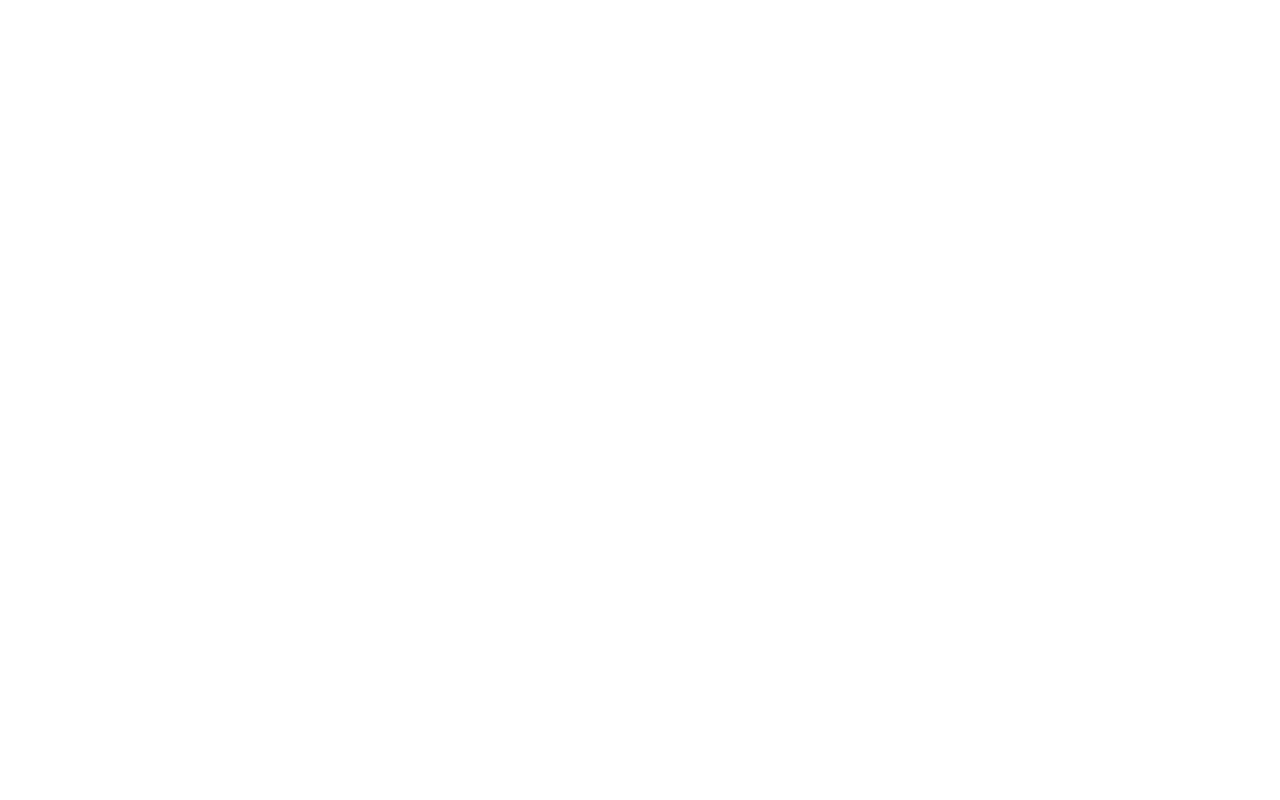
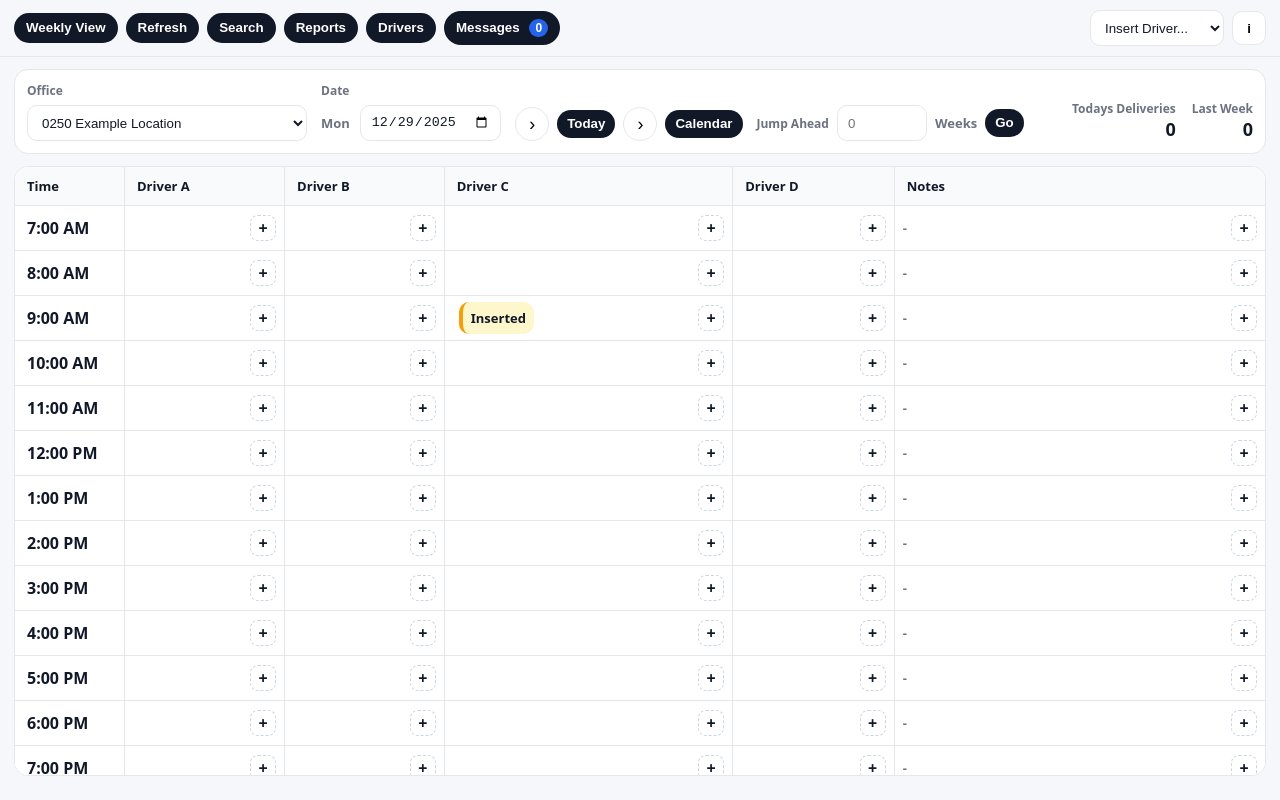
Before and after one commit to xTfTV/Scheduling_app, a website: page HTML/index.html in a window 1280 px wide. Drawn offline with Linux system fonts and the light colour scheme.

Commit message:
Creating the static layout for the index.html page to add deliveries

```diff
--- a/HTML/index.html
+++ b/HTML/index.html
@@ -3,10 +3,87 @@
 <head>
     <meta charset="UTF-8">
     <meta name="viewport" content="width=device-width, initial-scale=1.0">
-    <title>Scheduling app</title>
-    <link rel="stylesheet" href="/Scheduling_App/Styles/styles.css">
+    <title>Delivery Scheduling</title>
+    <link rel="stylesheet" href="../Styles/styles.css">
 </head>
 <body>
-    <script src="/Scheduling_App/JS/index.js"></script>
+    <header class="topbar">
+        <div class="topbar-left">
+            <button class="pill is-active">Weekly View</button>
+            <button class="pill">Refresh</button>
+            <button class="pill">Search</button>
+            <button class="pill">Reports</button>
+            <button class="pill">Drivers</button>
+            <button class="pill">Messages <span class="badge">0</span></button>
+        </div>
+        <div class="topbar-right">
+            <select class="select">
+                <option selected>Insert Driver...</option>
+                <option>Driver: John D</option>
+                <option>Driver: Sarah K</option>
+            </select>
+            <button class="icon-btn" title="Info" aria-label="Info">i</button>
+        </div>
+    </header>
+    <!-- Filters out the rows -->
+     <section class="controls">
+        <div class="controls-row">
+            <div class="controls-group">
+                <label class="label">Office</label>
+                <select class="select wide">
+                    <option selected>0250 Example Location</option>
+                    <option>0100 Another Location</option>
+                </select>
+            </div>
+            <div class="controls-group">
+                <label class="label">Date</label>
+                <div class="datewrap">
+                    <span class="muted">Mon</span>
+                    <input class="input" type="date" value="2025-12-29" />
+                </div>
+            </div>
+            <div class="controls-group controls-group-inline">
+                <button class="chip" aria-label="Previous day">›</button>
+                <button class="pill small">Today</button>
+                <button class="chip" aria-label="Next Day">›</button>
+                <button class="pill small">Calendar</button>
+            </div>
+            <div class="controls-group controls-group-inline">
+                <label class="label">Jump Ahead</label>
+                <input class="input short" type="number" min="0" placeholder="0" />
+                <span class="muted">Weeks</span>
+                <button class="pill small">Go</button>
+            </div>
+            <div class="controls-stats">
+                <div class="stat">
+                    <div class="stat-label">Todays Deliveries</div>
+                    <div class="stat-value">0</div>
+                </div>
+                <div class="stat">
+                    <div class="stat-label">Last Week</div>
+                    <div class="stat-value">0</div>
+                </div>
+            </div>
+        </div>
+     </section>
+     <!-- Schedule Grid -->
+      <main class="page">
+        <div class="gridwrap">
+            <table class="schedule" aria-label="Delivery schedule grid">
+                <thead>
+                    <tr>
+                        <th class="sticky-col">Time</th>
+                        <th>Driver A</th>
+                        <th>Driver B</th>
+                        <th>Driver C</th>
+                        <th>Driver D</th>
+                        <th class="right-col">Notes</th>
+                    </tr>
+                </thead>
+                <tbody id="scheduleBody"></tbody>
+            </table>
+        </div>
+      </main>
+    <script src="/JS/index.js"></script>
 </body>
 </html>
--- a/JS/index.js
+++ b/JS/index.js
@@ -0,0 +1,79 @@
+// Layout Grid Generator
+
+const drivers = ["Driver A", "Driver B", "Driver C", "Driver D"];
+const startHour = 7;
+const endHour = 20;
+const intervalMinutes = 60;
+
+function formatTime(h24, m) {
+    const ampm = h24 >= 12 ? "PM" : "AM";
+    const h12raw = h24 % 12;
+    const h12 = h12raw === 0 ? 12 : h12raw;
+    const mm = String(m).padStart(2, "0");
+    return `${h12}:${mm} ${ampm}`;
+}
+
+function buildTimes() {
+    const times = [];
+
+    // 7AM through 7PM
+    for (let h = startHour; h < endHour; h++) {
+        for (let m = 0; m < 60; m+= intervalMinutes) {
+            times.push({ h, m, label: formatTime(h, m) });
+        }
+    }
+
+    // Cut off at 8pm exactly
+    times.push({ h: endHour, m: 0, label: formatTime(endHour, 0) });
+
+    return times;
+}
+
+function renderGrid() {
+    const tbody = document.getElementById("scheduleBody");
+    const times =  buildTimes();
+
+    tbody.innerHTML = times.map((t, rowIdx) => {
+        const timeKey = `${String(t.h).padStart(2, "0")}:${String(t.m).padStart(2, "0")}`;
+
+        // Visual demo only
+        const demoBooked = (t.h === 9 && t.m === 0);
+
+        const driverCells = drivers.map((d, colIdx) =>{
+            const cellId = `slot-${timeKey}-${colIdx}`;
+
+            return `
+                <td>
+                    <div class="slot" data-time="${timeKey}" data-driver="${d}">
+                        ${demoBooked && colIdx === 2 ?  `<div class="booked">Inserted</div>` :  ``}
+                        <a class="slot-link" href="#" aria-label="Create Delivery" data-slot="${cellId}">+</a>
+                    </div>
+                </td>
+            `;
+        }).join("");
+
+        return `
+            <tr>
+                <td class="time">${t.label}</td>
+                ${driverCells}
+                <td class="right-col">
+                    <div class="slot">
+                        <span class="muted">-</span>
+                        <a class="slot-link" href="#" aria-label="Add note">+</a>
+                    </div>
+                </td>
+            </tr>
+        `;
+    }).join("");
+}
+
+document.addEventListener("DOMContentLoaded", () => {
+    renderGrid();
+
+    // Layout only -- preventing page jump when clicking +
+    document.addEventListener("click", (e) => {
+        const a = e.target.closest(".slot-link");
+        if (!a) return;
+        e.preventDefault();
+    });
+});
--- a/Styles/styles.css
+++ b/Styles/styles.css
@@ -0,0 +1,285 @@
+:root {
+    --bg: #f6f7fb;
+    --panel: #ffffff;
+    --text: #111827;
+    --muted: #6b7280;
+    --line: #e5e7eb;
+    --pill: #111827;
+    --pillText: #ffffff;
+    --cellH: 44px;
+}
+
+*{ box-sizing: border-box; }
+
+body {
+    margin: 0;
+    font-family: ui-sans-serif, system-ui, -apple-system, Segoe UI, Roboto, Arial, "Apple Color Emoji", "Segoe UI Emoji";
+    color: var(--text);
+    background: var(--bg);
+}
+
+/* Topbar */
+.topbar {
+    position: sticky;
+    top: 0;
+    z-index: 50;
+    display: flex;
+    justify-content: space-between;
+    gap: 12px;
+    padding: 10px 14px;
+    background: var(--bg);
+    border-bottom: 1px solid var(--line);
+}
+
+.topbar-left, .topbar-right {
+    display: flex;
+    align-items: center;
+    gap: 8px;
+    flex-wrap: wrap;
+}
+
+.pill {
+    border: 0;
+    background: var(--pill);
+    color: var(--pillText);
+    padding: 8px 12px;
+    border-radius: 999px;
+    font-weight: 600;
+    cursor: pointer;
+    line-height: 1;
+}
+
+.pill.small { padding: 7px 10px; font-weight: 600; }
+.pill.is-active { outline: 2px soli rgba(37,99,235,.25); }
+
+.badge {
+    margin-left: 6px;
+    display: inline-flex;
+    align-items: center;
+    justify-content: center;
+    min-width: 18px;
+    height: 18px;
+    padding: 0 6px;
+    border-radius: 999px;
+    background: #2563eb;
+    color: #fff;
+    font-size: 12px;
+    font-weight: 700;
+}
+
+.icon-btn {
+    width: 34px;
+    height: 34px;
+    border-radius: 10px;
+    border: 1px solid var(--line);
+    background: var(--panel);
+    cursor: pointer;
+    font-weight: 800;
+}
+
+/* controls */
+.controls {
+    padding: 12px 14px;
+}
+
+.controls-row {
+    display: flex;
+    align-items: flex-end;
+    gap: 14px;
+    flex-wrap: wrap;
+    background: var(--panel);
+    border: 1px solid var(--line);
+    border-radius: 14px;
+    padding: 12px;
+}
+
+.controls-group {
+    display: flex;
+    flex-direction: column;
+    gap: 6px;
+}
+
+.controls-group-inline {
+    flex-direction: row;
+    align-items: center;
+    gap: 8px;
+}
+
+.label {
+    font-size: 12px;
+    color: var(--muted);
+    font-weight: 700;
+}
+
+.muted {
+    color: var(--muted);
+    font-size: 13px;
+    font-weight: 600;
+}
+
+.select, .input {
+    height: 36px;
+    border: 1px solid var(--line);
+    border-radius: 10px;
+    padding: 0 10px;
+    background: #fff;
+    color: var(--text);
+    outline: none;
+}
+
+.select.wide { min-width: 280px; }
+.input.short { width: 90px; }
+
+.select:focus, .input:focus {
+    border-color: rgba(37,99,235,.55);
+    box-shadow: 0 0 0 3px rgba(37,99,235,.15);
+}
+
+.datewrap {
+    display: flex;
+    align-items: center;
+    gap: 10px;
+}
+
+.chip {
+    width: 34px;
+    height: 34px;
+    border-radius: 999px;
+    border: 1px solid var(--line);
+    background: #fff;
+    cursor: pointer;
+    font-size: 18px;
+    line-height: 1;
+}
+
+.controls-stats {
+    margin-left: auto;
+    display: flex;
+    gap: 16px;
+    align-items: flex-end;
+}
+
+.stat { text-align: right; }
+
+.stat-label {
+    font-size: 12px;
+    color: var(--muted);
+    font-weight: 700;
+}
+
+.stat-value {
+    font-size: 18px;
+    font-weight: 900;
+}
+
+/* Page and Table */
+.page { padding: 0 14px 20px; }
+
+.gridwrap {
+    background: var(--panel);
+    border: 1px solid var(--line);
+    border-radius: 14px;
+    overflow: auto;
+    max-height: calc(100vh - 190px);
+}
+
+.schedule {
+    width: 100%;
+    border-collapse: seperate;
+    border-spacing: 0;
+    min-width: 900px;
+}
+
+.schedule thead th {
+    position: sticky;
+    top: 0;
+    z-index: 5;
+    background: #f9fafb;
+    border-bottom: 1px solid var(--line);
+    font-size: 13px;
+    text-align: left;
+    padding: 10px 12px;
+    font-weight: 800;
+    color: #111827
+}
+
+.schedule td {
+    height: var(--cellH);
+    border-bottom: 1px solid var(--line);
+    border-right: 1px solid var(--line);
+    padding: 0;
+    vertical-align: middle;
+}
+
+.schedule th {
+    border-right: 1px solid var(--line);
+}
+
+.schedule tr td:last-child,
+.schedule tr th:last-child {
+    border-right: 0;
+}
+
+/* Sticky first column */
+.sticky-col {
+    position: sticky;
+    left: 0;
+    z-index: 6;
+    background: #f9fafb;
+    width: 110px;
+}
+
+.schedule tbody td.time {
+    position: sticky;
+    left: 0;
+    z-index: 4;
+    background: #fff;
+    padding: 0 12px;
+    font-weight: 800;
+    color: #111827;
+}
+
+/* Slot */
+.slot {
+    position: relative;
+    height: var(--cellH);
+    padding: 0 8px;
+    display: flex;
+    align-items: center;
+    justify-content: space-between;
+    gap: 10px;
+}
+
+.slot:hover { background: #f9fafb; }
+
+.slot-link {
+    margin-left: auto;
+    display: inline-flex;
+    align-items: center;
+    justify-content: center;
+    width: 26px;
+    height: 26px;
+    border-radius: 8px;
+    border: 1px dashed #cbd5e1;
+    color: #111827;
+    text-decoration: none;
+    font-weight: 900;
+}
+
+.slot-link:hover {
+    border-color: rgba(37,99,235,.55);
+    box-shadow: 0 0 0 3px rgba(37,99,235,.12);
+}
+
+/* Booked Style */
+.booked{
+  background: #fff7cc;
+  border-left: 4px solid #f59e0b;
+  padding: 7px 8px;
+  border-radius: 10px;
+  margin: 6px 6px;
+  font-weight: 800;
+  font-size: 13px;
+}
+
+.right-col{ min-width: 180px; }
```
